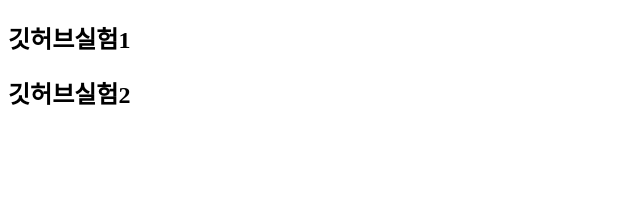
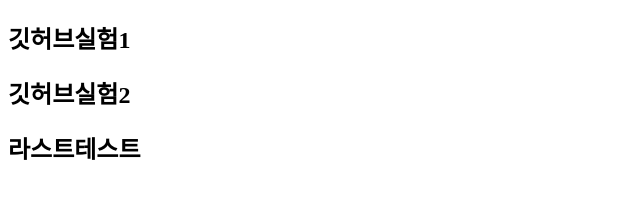
Before and after one commit to winsam003/portfolio, a plain HTML site: page index.html in a window 1280 px wide. Shown: the whole page, without its empty margins (0-640 px from the left). Drawn offline with Linux system fonts and the light colour scheme.

Commit message:
마지막테슽츠

```diff
--- a/index.html
+++ b/index.html
@@ -9,6 +9,7 @@
 <body>
     <h2>깃허브실험1</h2>
     <h2>깃허브실험2</h2>
+    <h2>라스트테스트</h2>
 
 </body>
 
```
